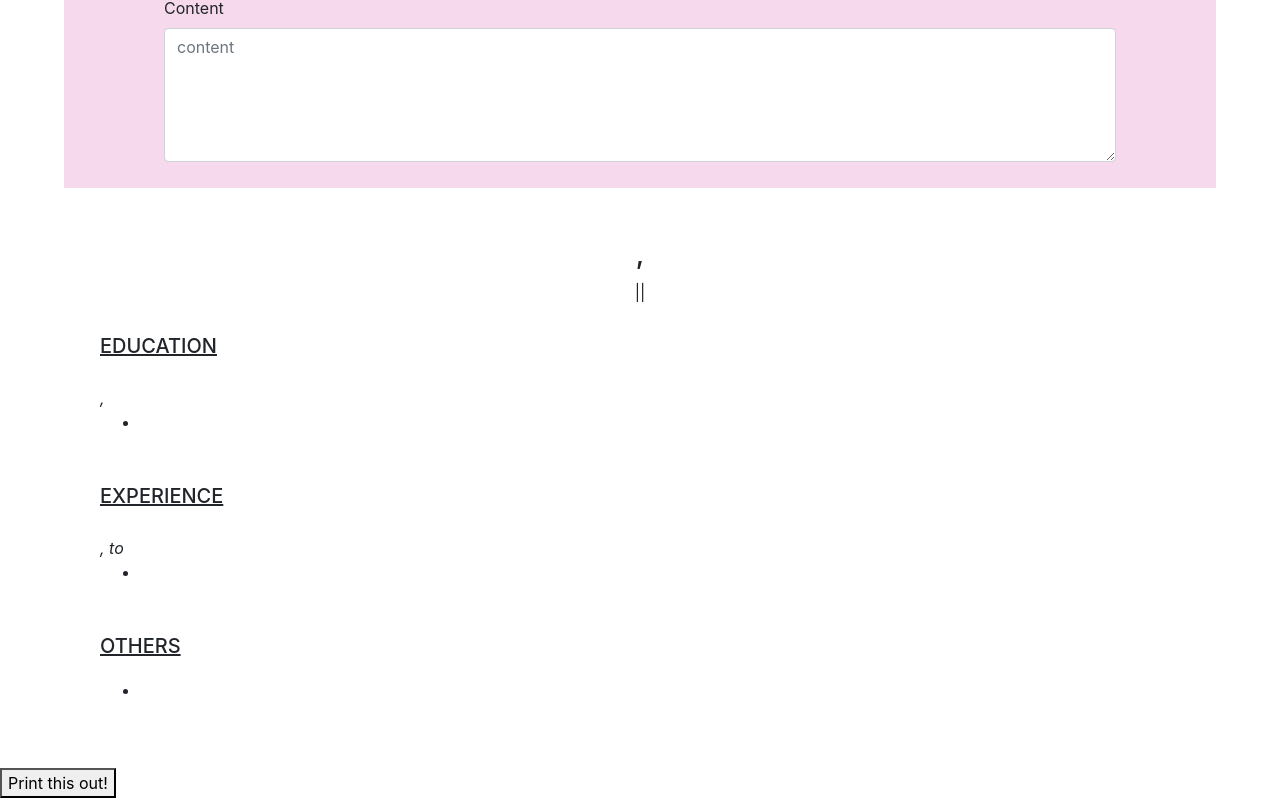
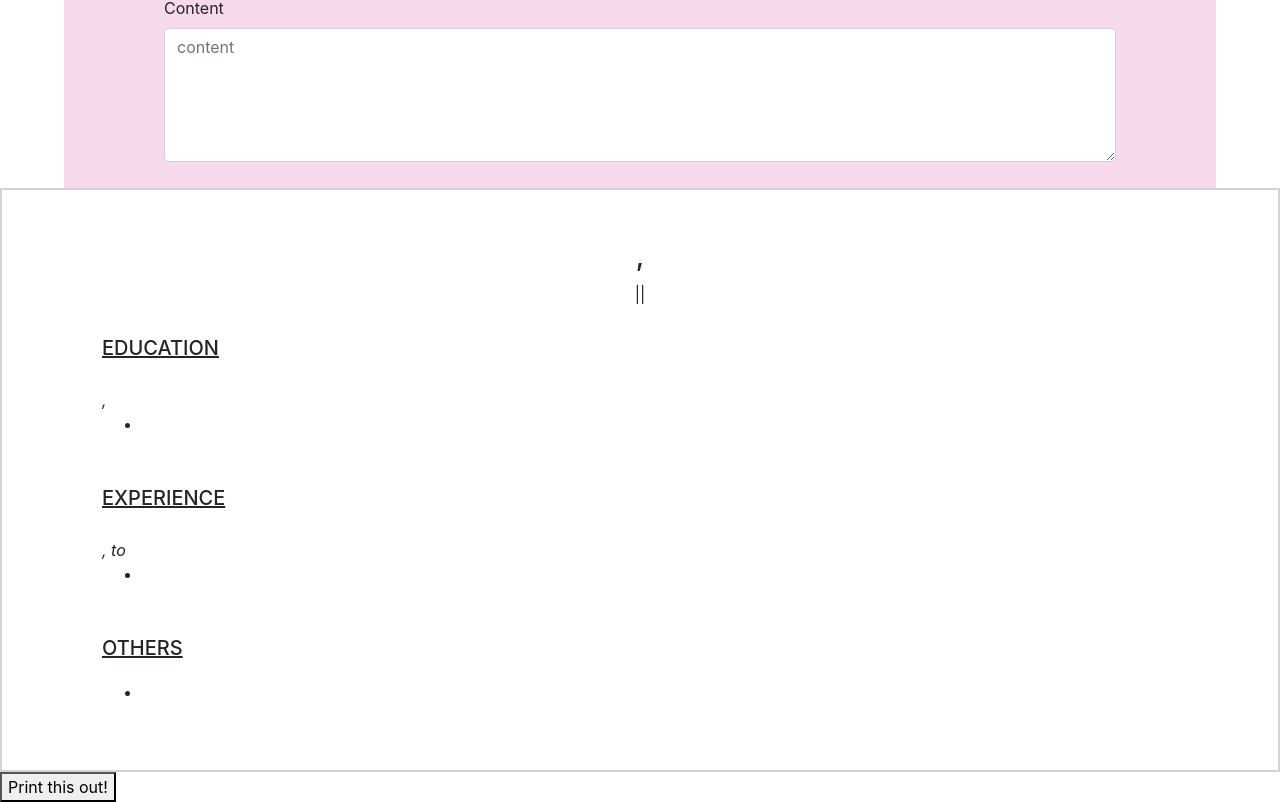
Before and after one commit to Kaminagiyou123/cv-creator, a React (Create React App) app: page / in a window 1280 px wide. Shown: the part 1197-1999 px from the top of the page. Built offline with nearby package versions, Linux system fonts and the light colour scheme.

Commit message:
try fixing margin

```diff
--- a/src/App.css
+++ b/src/App.css
@@ -52,6 +52,7 @@ h2 {
 }
 .cv-form-container {
   /* width: 70%; */
+  border: 2px solid lightgrey;
 }
 @media print {
   @page {
```
